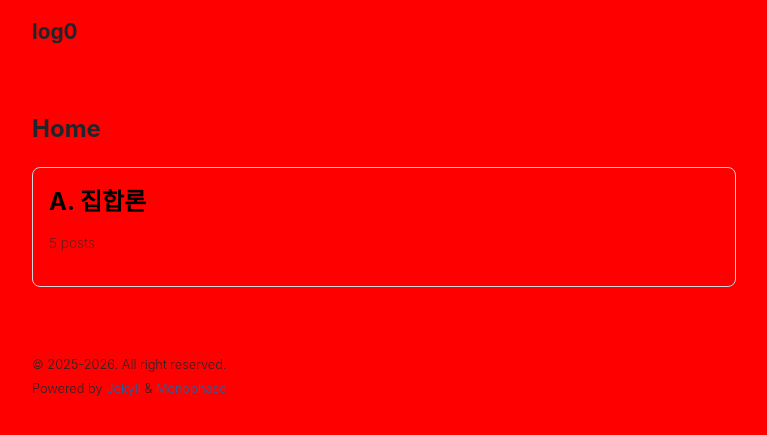
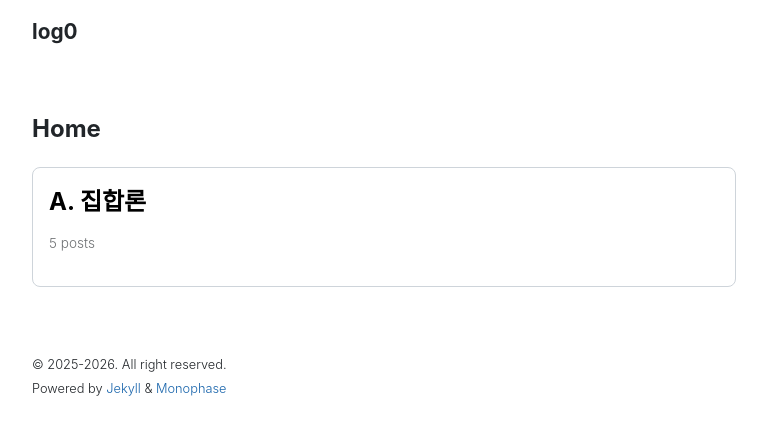
Before and after one commit to Log-zero/Log-zero.github.io, a Jekyll site: the page built from index.html, in a window 1280 px wide. Shown: the top 435 px of the page, without its empty margins (256-1023 px from the left). Built offline with Jekyll 4.4.1, drawn with Linux system fonts in a browser that asks for light colours; nearby versions of some CDN libraries.

Commit message:
blockquote

```diff
--- a/assets/css/blockquote.css
+++ b/assets/css/blockquote.css
@@ -1,8 +1,4 @@
-body {
-  background: red !important;
-}
-
-.post-content blackquote.quote {
+.post-content blockquote.quote {
   text-align: center;
   margin: 4em 0;
   padding: 0;
```
